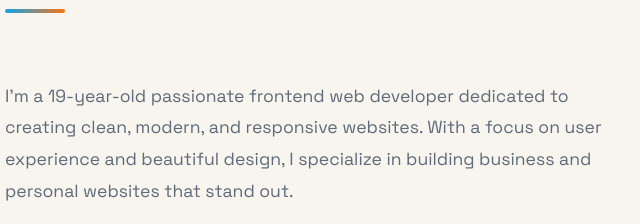
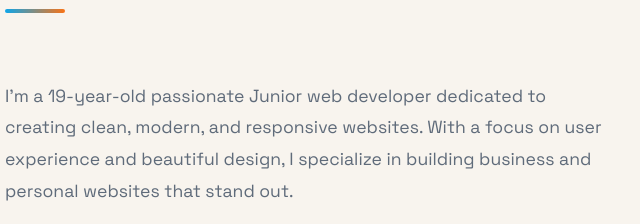
Before and after one commit to KaraboH127/MyPorfolio, a plain HTML site: page index.html in a window 1280 px wide. Shown: the part 1145-1369 px from the top of the page, 55-695 px from the left. Drawn offline with nearby package versions, Linux system fonts and the light colour scheme.

Commit message:
fixed bad text

```diff
--- a/index.html
+++ b/index.html
@@ -86,7 +86,7 @@
             <div class="about-content">
                 <div class="about-text">
                     <p>
-                        I'm a 19-year-old passionate frontend web developer dedicated to creating clean,
+                        I'm a 19-year-old passionate Junior web developer dedicated to creating clean,
                         modern, and responsive websites. With a focus on user experience and beautiful design,
                         I specialize in building business and personal websites that stand out.
                     </p>
```
